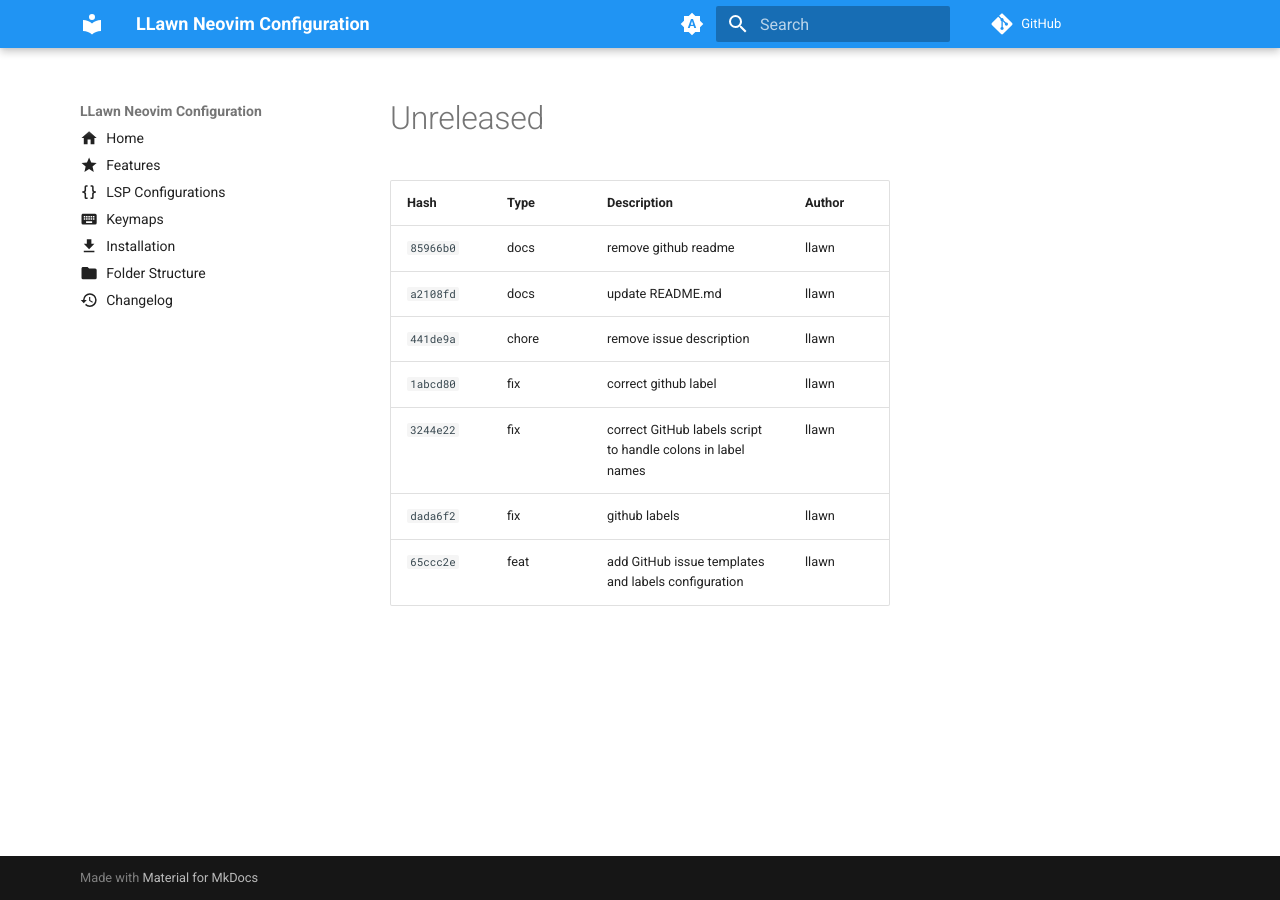
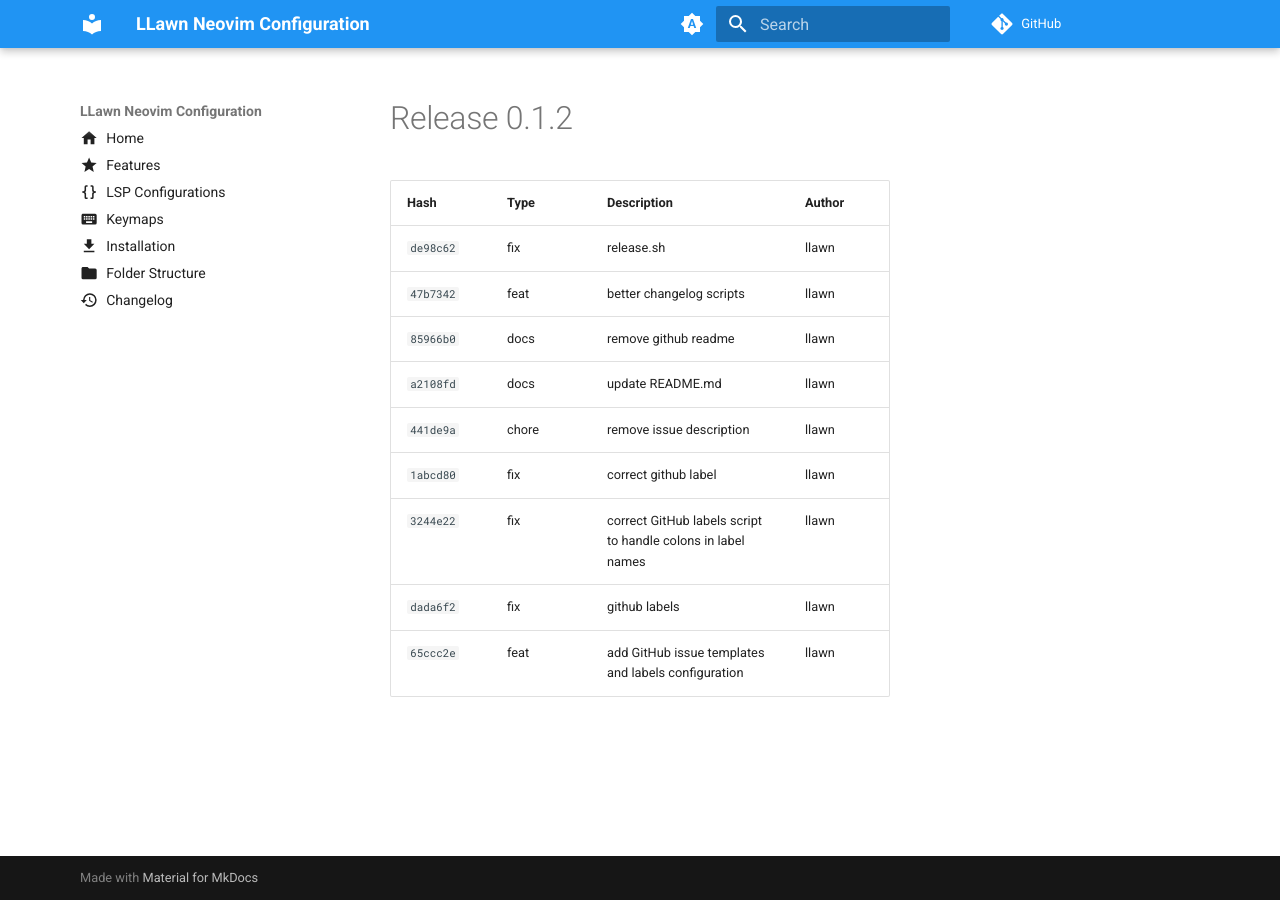
Before and after one commit to llawn/llawnvim, an MkDocs documentation site: the page built from docs/changelog/0.1.2.md, in a window 1280 px wide. Built offline with MkDocs 1.6.1 and Material for MkDocs 9.7.7, drawn with Linux system fonts in a browser that asks for light colours; comment, search, counter and statistics services are not loaded.

Commit message:
chore(release): 0.1.2

```diff
--- a/docs/changelog/unreleased.md
+++ b/docs/changelog/0.1.2.md
@@ -1,6 +1,8 @@
-# Unreleased
+# Release 0.1.2
 | Hash | Type | Description | Author |
 | :--- | :--- | :--- | :--- |
+| `de98c62` | fix | release.sh | llawn |
+| `47b7342` | feat | better changelog scripts | llawn |
 | `85966b0` | docs | remove github readme | llawn |
 | `a2108fd` | docs | update README.md | llawn |
 | `441de9a` | chore | remove issue description | llawn |
```
